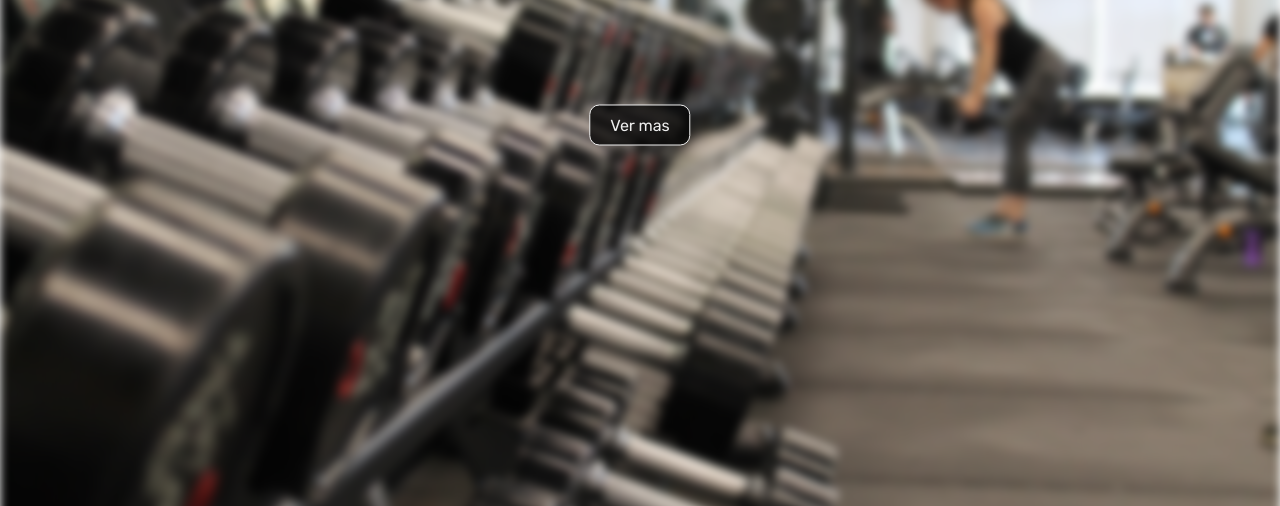
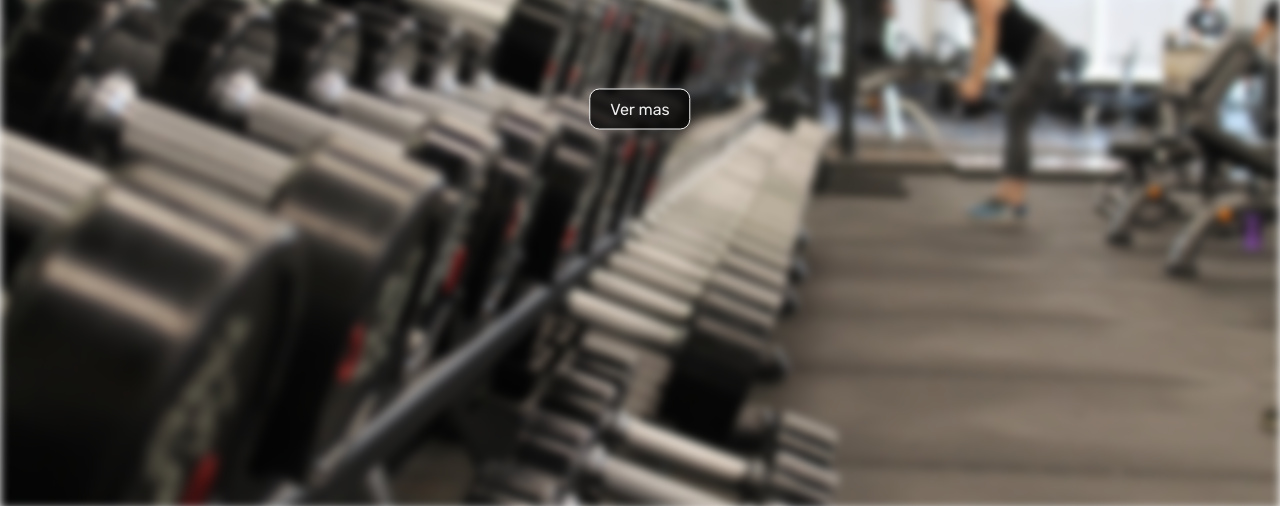
Before and after one commit to chifo22/PF-Pena, a website: page index.html in a window 1280 px wide. Shown: the part 342-848 px from the top of the page. Drawn offline with Linux system fonts and the light colour scheme.

Commit message:
hero margin

```diff
--- a/index.html
+++ b/index.html
@@ -38,7 +38,7 @@
       </section>
     </header>
 
-    <main>
+    <main class="main-hero">
       <section>
         <div class="hero">
           <img src="./assets/hero.jpg" alt="gimnasio" />
--- a/scss/base/_animations.scss
+++ b/scss/base/_animations.scss
@@ -6,7 +6,7 @@
 
 
   100% {
-    width: 300%;
+    width: 100%;
     height: 2px;
   }
 }
--- a/scss/components/_hero.scss
+++ b/scss/components/_hero.scss
@@ -1,6 +1,7 @@
-main {
+.main-hero {
   width: 100%;
-  height: auto;
+  height: 100%;
+  margin: 0;
 
   section {
     width: 100%;
```
Also changed, not shown: css/index.css.
